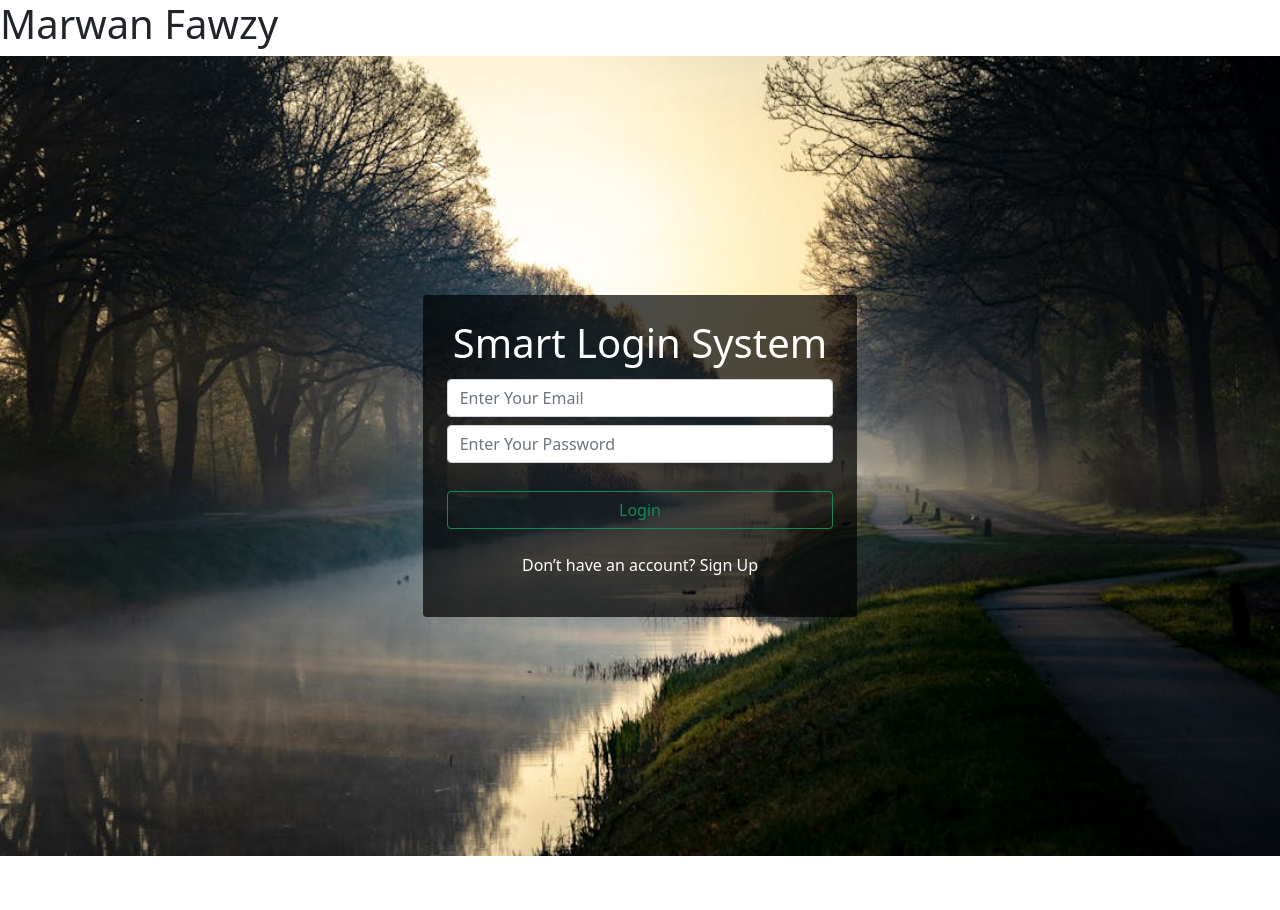
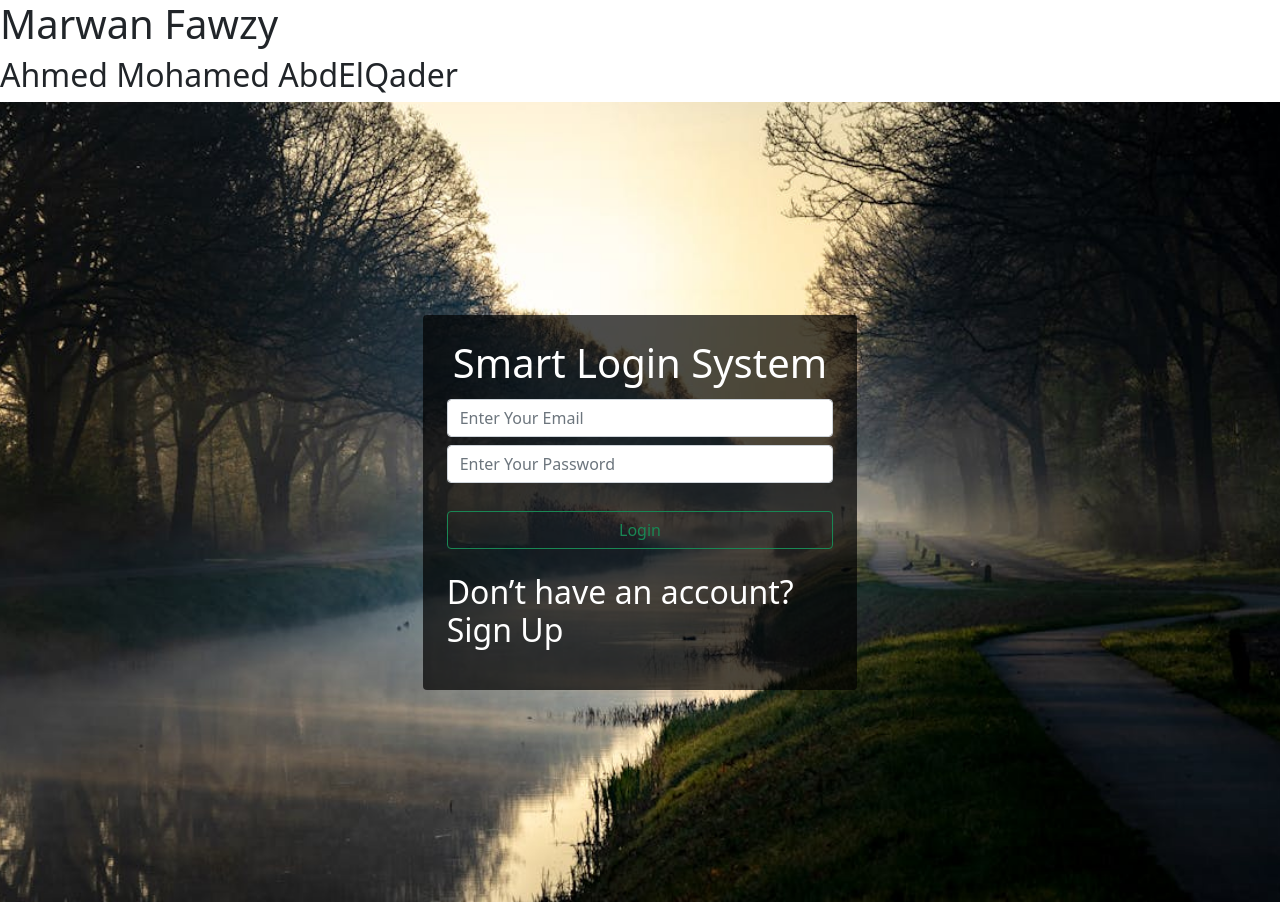
Before and after one commit to YahiaMohamad99/Login, a plain HTML site: page index.html in a window 1280 px wide. Before the commit the page ends 856 px from the top, so only its background shows below. Drawn offline with Linux system fonts and the light colour scheme.

Commit message:
Data updated by Ahmed

```diff
--- a/index.html
+++ b/index.html
@@ -13,6 +13,7 @@
   </head>
   <body>
     <h1>Marwan Fawzy</h1>
+    <h2>Ahmed Mohamed AbdElQader<h2>
      <nav class="d-none p-4 position-fixed top-0 w-100" >
         <div class="container d-flex justify-content-between align-items-center text-white">
           <h2 class="logo">Login System</h2>
```
